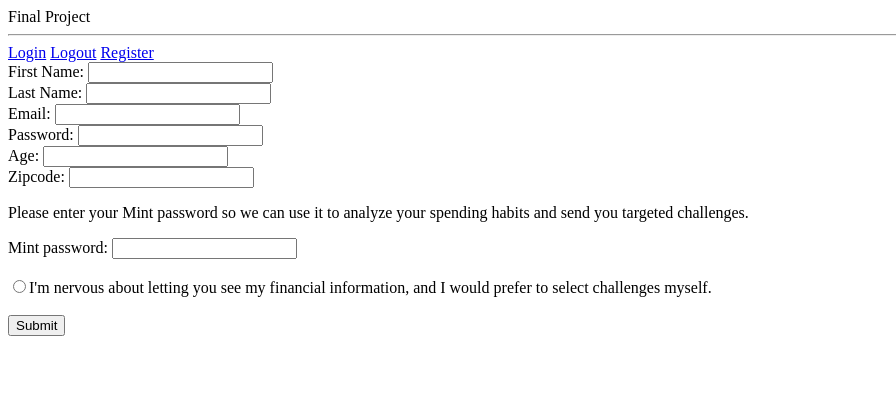
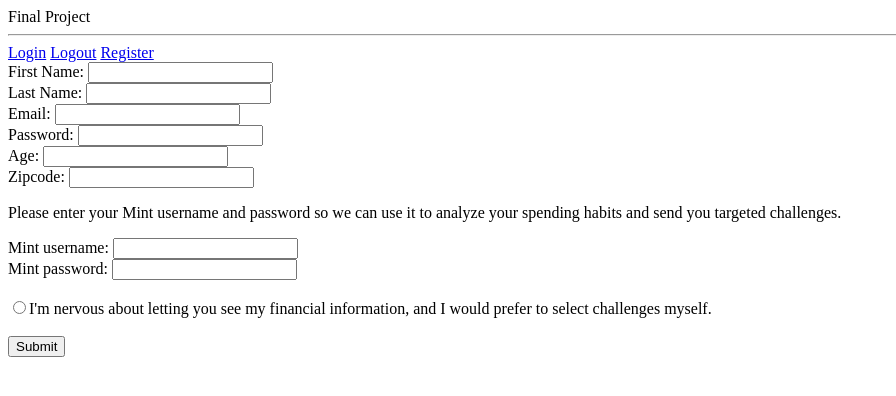
Before and after one commit to apromessi/Save-to-Give, a Flask app: page /register in a window 1280 px wide. Shown: the top 396 px of the page, without its empty margins (0-896 px from the left). Run offline with Flask 2, Linux system fonts and the light colour scheme; parts of the project's set-up code (start-up, migrations or seed data) failed here and were passed over.

Commit message:
added keyring functionality to load_transactions (changed model, route, and registration form) - could not test, hoping it works

```diff
--- a/model.py
+++ b/model.py
@@ -12,11 +12,12 @@ class User(db.Model):
     firstname = db.Column(db.String(50))
     lastname = db.Column(db.String(50))
     email = db.Column(db.String(64), nullable = False)
-    # use one email for now - must match email in mint account
+    mint_username = db.Column(db.String(64))
     password = db.Column(db.String(40), nullable = False)
-    mint_password = db.Column(db.String(40))
     zipcode = db.Column(db.String(15)) # placeholder for now - in case location analysis later
     age = db.Column(db.Integer) # placeholder for now - in case demographic analysis later
+    # removed mint password from database - intead going to try and use keychain
+
 
     def __repr__(self):
         return "<User Object: %s email = %s>" % (self.user_id, self.email)
--- a/server.py
+++ b/server.py
@@ -1,10 +1,12 @@
 from jinja2 import StrictUndefined
 import os
+import keyring
 
 from flask import Flask, render_template, redirect, request, flash, session, jsonify
 from flask_debugtoolbar import DebugToolbarExtension
 
 from model import User, Challenge, Accepted_Challenge, Donation, DonationChallenge, Transaction, Organization, connect_to_db, db
+from transaction_analysis import load_transactions
 
 
 app = Flask(__name__)
@@ -38,6 +40,7 @@ def login_form():
         if user_object:
             if user_object.password == password:
                 session["login"] = username
+                load_transactions(user_object.mint_username)
                 flash("You logged in successfully")
                 return redirect("/profile")
             else:
@@ -56,6 +59,7 @@ def logout():
     """Logout - link removes User from session and redirects to homepage. Flashes message confirming that User has logged out."""
 
     session.pop("login")
+    # do I have to do anything to end keyring session?
     flash("You've successfully logged out. Goodbye.")
     return redirect("/")
 
@@ -72,19 +76,25 @@ def registration_form():
         lastname = request.form["lastname"]
         email = request.form["email"]
         password = request.form["password"]
-        mint_password = request.form["mint_password"]
         age = request.form["age"]
         zipcode = request.form["zipcode"]
+
+        mint_username = request.form["mint_username"]
+        mint_password = request.form["mint_password"]
 
         if User.query.filter(User.email == email).first():
             flash("Hmm...we already have your email account on file. Please log in.")
             return redirect("/register")
         else:
             new_user = User(firstname = firstname, lastname = lastname, email = email,
-                            password = password, mint_password = mint_password,
+                            password = password, mint_username = mint_username,
                             age = age, zipcode = zipcode)
             db.session.add(new_user)
             db.session.commit()
+
+            keyring.set_password("system", mint_username, mint_password)
+            load_transactions(mint_username)
+
             flash("Thanks for creating an account!")
             return redirect("/")
 
--- a/templates/register.html
+++ b/templates/register.html
@@ -27,7 +27,11 @@
         <input type="text" name="zipcode">
     </label><br>
 
-<p>Please enter your Mint password so we can use it to analyze your spending habits and send you targeted challenges.</p>
+<p>Please enter your Mint username and password so we can use it to analyze your spending habits and send you targeted challenges.</p>
+
+    <label>Mint username:
+        <input type="text" name="mint_username">
+    </label><br>
 
     <label>Mint password:
         <input type="text" name="mint_password">
```
Also changed, not shown: transaction_analysis.py (+4 -12 lines).
